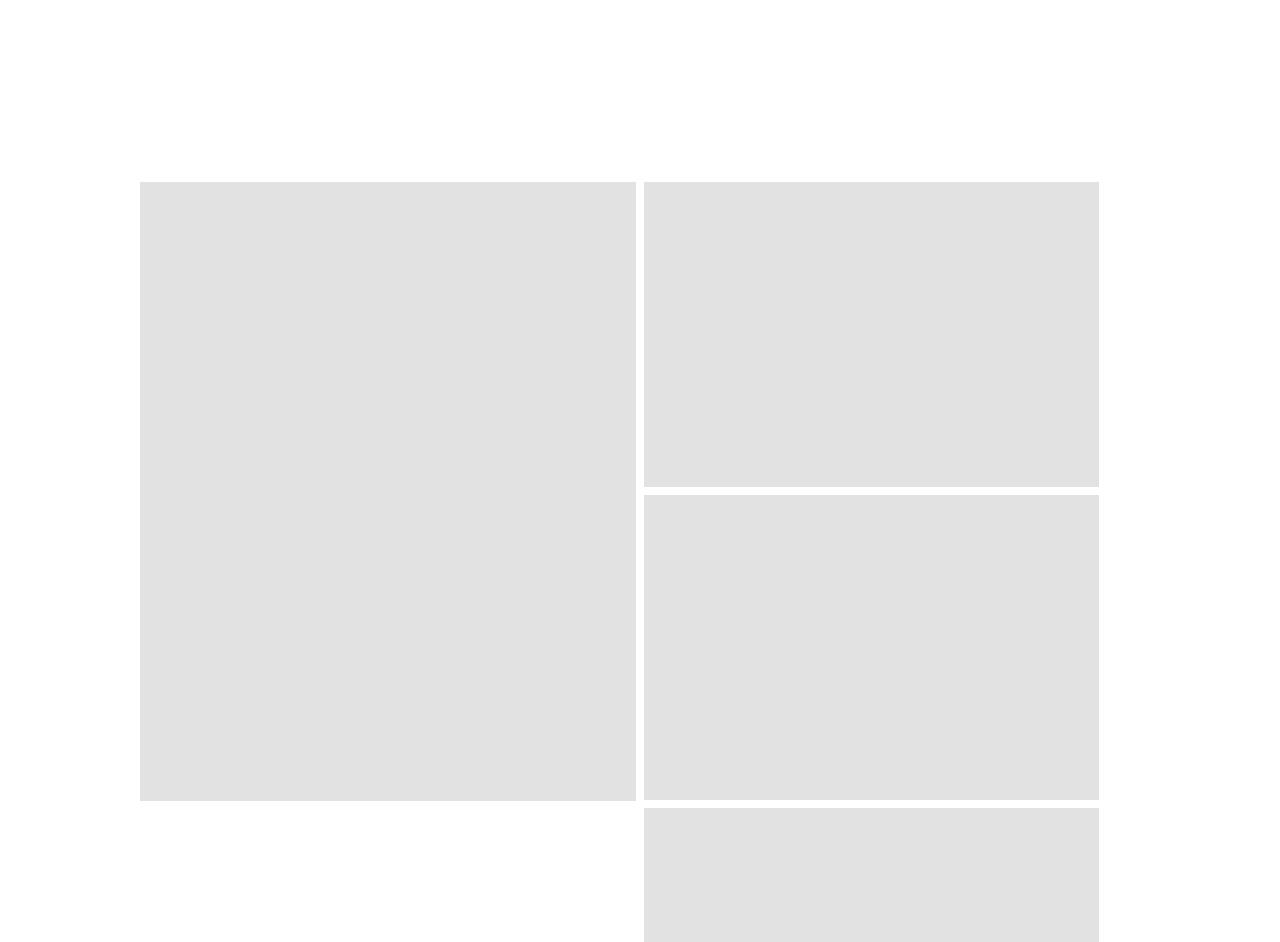
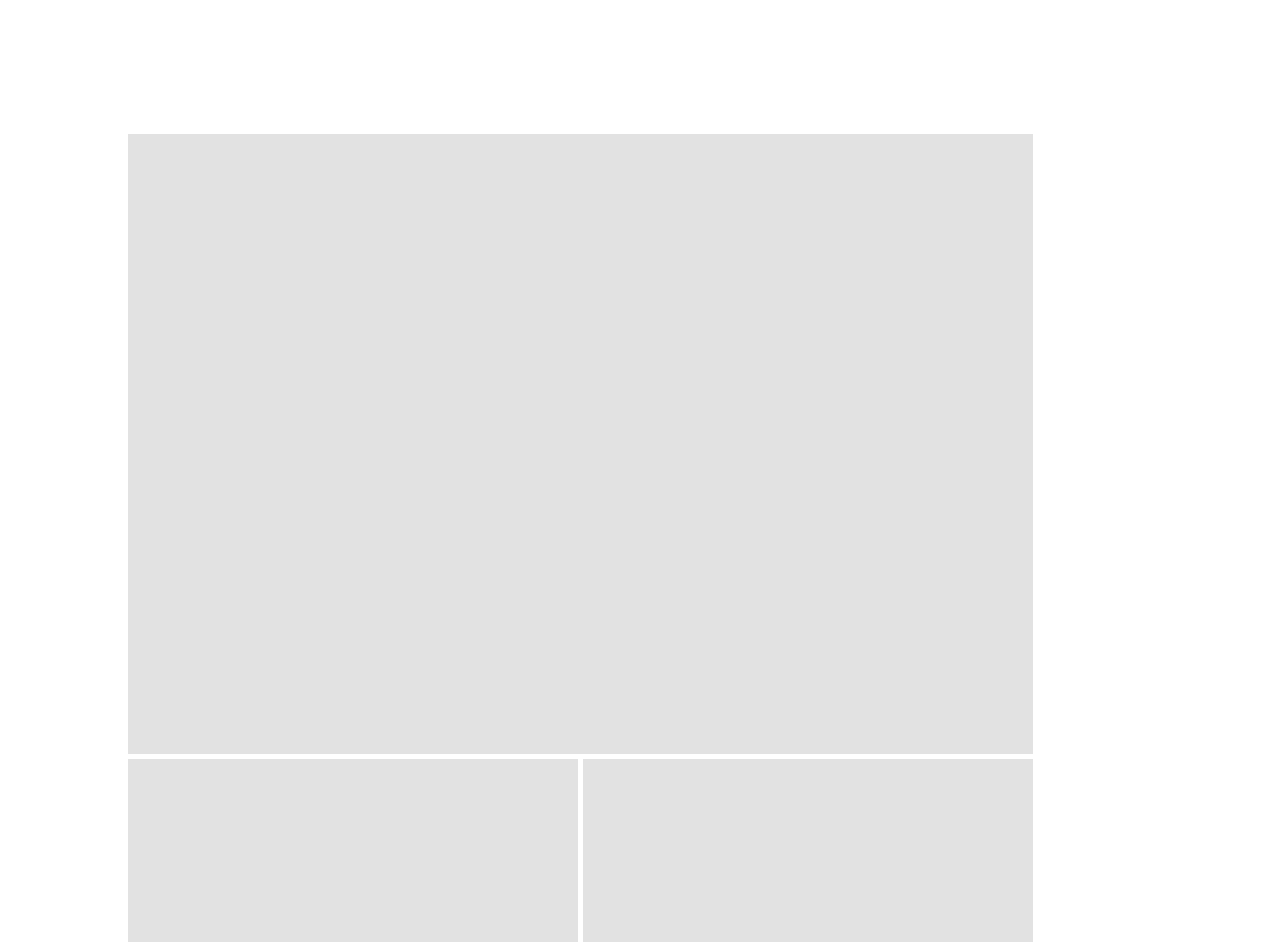
Before and after one commit to zdensamson/Zachary_Samson_Portfolio, a plain HTML site: page index.html in a window 1280 px wide. Shown: the part 337-1279 px from the top of the page. Drawn offline with nearby package versions, Linux system fonts and the light colour scheme.

Commit message:
different layout design

```diff
--- a/assets/style.css
+++ b/assets/style.css
@@ -19,6 +19,10 @@ body {
 header {
     display:flex;
     justify-content: space-between;
+    position: sticky;
+    z-index: 9999;
+    top: 0;
+    background-color: peru;
 }
 header h1 {
     margin: 15px 15px 15px 30px;
@@ -47,7 +51,7 @@ header nav ul {
 header nav ul li a {
     padding: 10px 15px;
     text-decoration: none;
-    font-size: 30px;
+    font-size: 50px;
     color: var(--secondary-color);
 }
 
@@ -67,42 +71,47 @@ div h2 {
 
 /* PRROJECT STYLE*/
 .projects {
-    display: flex;
-    flex-wrap: wrap;
-    margin: 200px 140px;
+    /* display: flex; */
+    /* margin: 200px 140px; */
 }
 
-.projects > * {
+/* .projects > * {
     flex: 1;
+} */
+.big {
+    background-color: var(--primary-color);
+    width: 905px;
+    height: 620px;
+    /* margin: 150px auto 0 auto;
+    align-items: center; */
+    margin-top: 150px;
+    margin-left: 10%;
+    margin-bottom: 5px;
 }
-
 .small{
     display: flex;
     /* flex-flow: row wrap; */
     /* justify-content: space-around; */
     flex-wrap: wrap;
-    flex: 1;
+    max-width: 920px;
+    margin-left: 10%;
     /* align-items: center; */
 
 }
 .small div {
     background-color: var(--primary-color);
-    width: 455px;
+    width: 450px;
     height: 305px;
-    margin-right: 8px;
-    margin-bottom: 8px;
+    margin-right: 5px;
+    margin-bottom: 5px;
+    /* margin-right: 8px;
+    margin-bottom: 8px; */
     /* border: solid red; */
 
 }
 
 
- .big {
-    background-color: var(--primary-color);
-    width: 699px;
-    height: 619px;
-    max-width: 699px;
-    margin-right: 8px;
-}
+
 
 /*
 .flex-row{
--- a/index.html
+++ b/index.html
@@ -48,6 +48,13 @@
                     <div></div>
                 </div>
             </section>
+
+            <section class="aboutMe">
+                <h2>Meet me</h2>
+            </section>
+
+            <section class="contact">
+            </section>
         </main>
 
         <footer>
```
